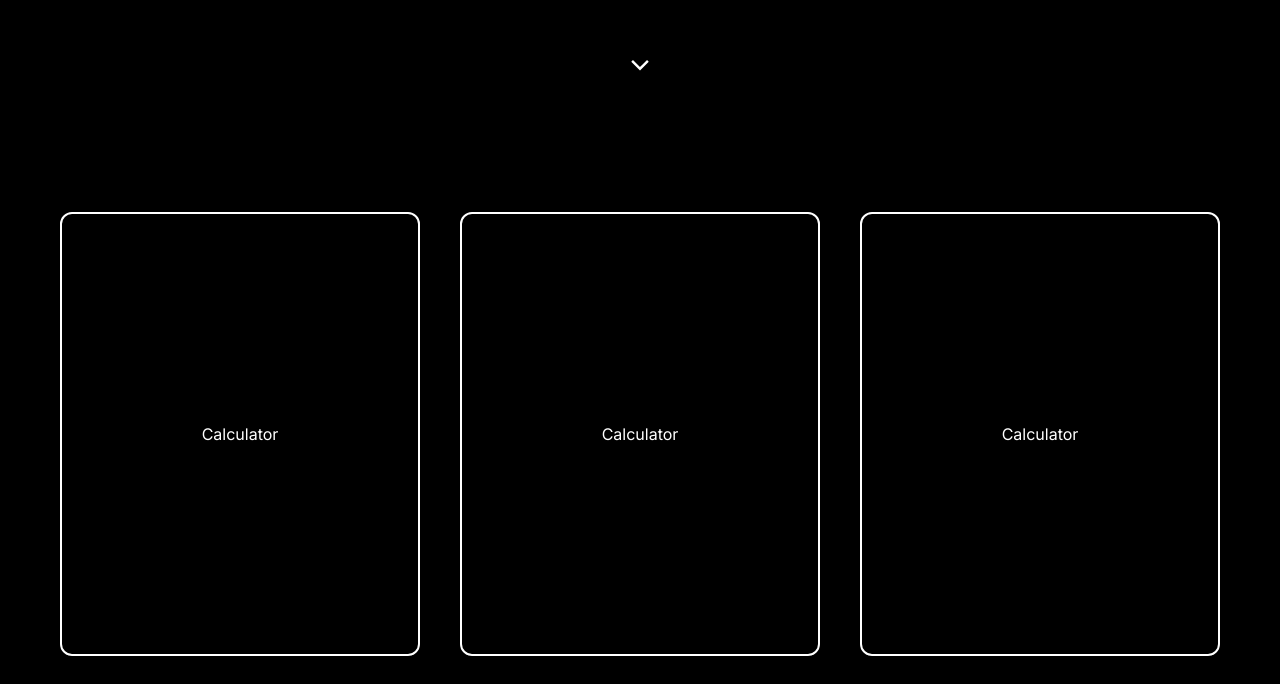
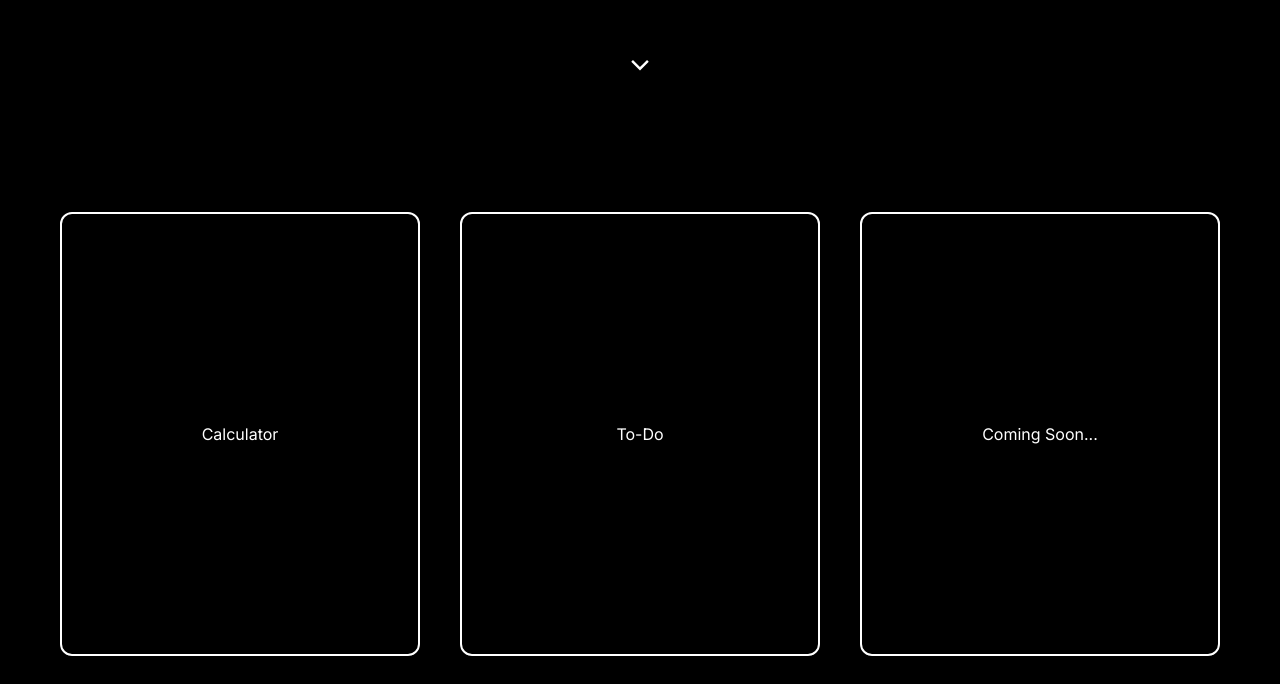
Before and after one commit to ValentinaValverde/soffice_studios, a Next.js app: page / in a window 1280 px wide. Shown: the part 616-1300 px from the top of the page. Built offline with nearby package versions, Linux system fonts and the light colour scheme.

Commit message:
Linked up routes and added *some* content

```diff
--- a/app/components/Card.tsx
+++ b/app/components/Card.tsx
@@ -3,13 +3,14 @@ import styles from '../styles/page.module.css';
 interface Type {
   title: string;
   subtext?: string;
+  link: string;
 }
 
-export default function Card({ title, subtext }: Type) {
+export default function Card({ title, subtext, link }: Type) {
   return (
-    <div className={styles.card}>
+    <a href={link} className={styles.card}>
       <p>{title}</p>
       <p>{subtext}</p>
-    </div>
+    </a>
   );
 }
--- a/app/page.tsx
+++ b/app/page.tsx
@@ -28,9 +28,9 @@ export default function Home() {
       </div>
 
       <div className={styles.cardContainer}>
-        <Card title={'Calculator'} />
-        <Card title={'Calculator'} />
-        <Card title={'Calculator'} />
+        <Card title={'Calculator'} link="/projects/calculator" />
+        <Card title={'To-Do'} link="/projects/to-do" />
+        <Card title={'Coming Soon...'} link="/" />
       </div>
     </main>
   );
```
